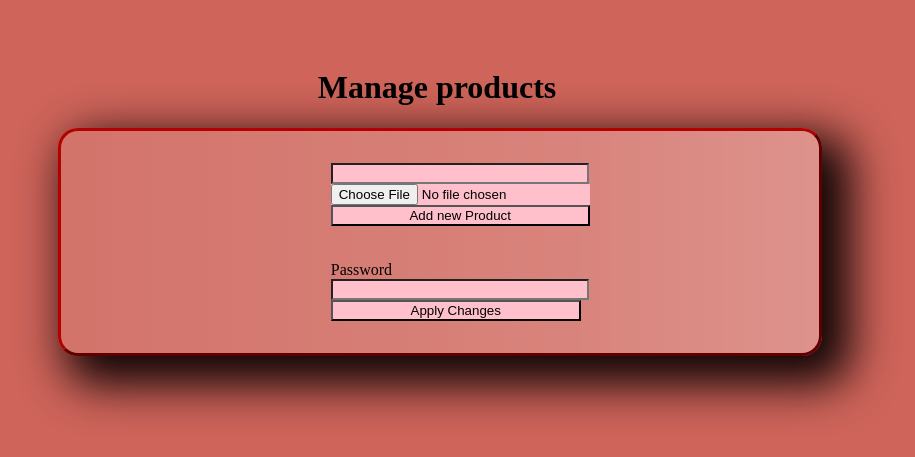
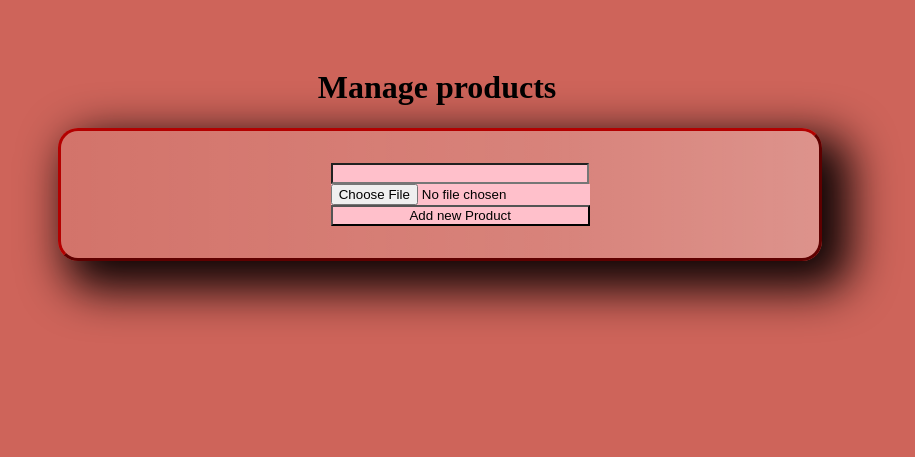
Before and after one commit to maciejratajski1999/WebPageDemo, a Flask app: page /manage in a window 1280 px wide. Shown: the part 52-509 px from the top of the page, without its empty margins (203-1118 px from the left). Run offline with Flask 2, Linux system fonts and the light colour scheme; the visitor is signed in with stand-in values (Sample User, id 1); data that the repository does not hold is empty; some libraries are stand-ins or nearby versions.

Commit message:
Deleted ApplyChangesForm Image adds automatically after saving a .png file

```diff
--- a/app/forms.py
+++ b/app/forms.py
@@ -69,10 +69,6 @@ class ProductForm(FlaskForm):
     thumbnail = FileField(validators=[FileAllowed(['jpg', 'jpeg', 'png']), DataRequired()])
     submitproduct = SubmitField('Add new Product')
 
-
-class ApplyChangesForm(FlaskForm):
-    password = PasswordField('Password', validators=[DataRequired()])
-    apply = SubmitField('Apply Changes')
 
 
 class DeleteProductForm(FlaskForm):
--- a/app/routes.py
+++ b/app/routes.py
@@ -76,21 +76,13 @@ def manage():
                     add_picture(picture_form)
                     return redirect(url_for('manage'))
 
-        apply_changes_form = ApplyChangesForm()
-        if apply_changes_form.apply.data and apply_changes_form.validate_on_submit():
-            if verify_password(current_user, apply_changes_form.password.data):
-                new_images_count = len(save_images())
-                flash(f"success, {new_images_count} new images saved in database", 'alert')
-            else:
-                flash(f"Wrong password for {current_user.username}", 'alert')
-
         delete_product_forms = {product.id : delete_product_id(product.id) for product in products}
         for delete_form in delete_product_forms.values():
             if delete_form.delete.data and delete_form.validate_on_submit():
                 delete_product_by_id(delete_form.product_id.data)
                 return redirect(url_for('manage'))
 
-        return render_template('manage.html', subpages=subpages, products=products, product_form=product_form, picture_forms=picture_forms, apply_changes_form=apply_changes_form, delete_forms=delete_product_forms)
+        return render_template('manage.html', subpages=subpages, products=products, product_form=product_form, picture_forms=picture_forms, delete_forms=delete_product_forms)
     return render_template('home.html', subpages=subpages)
 
 
--- a/app/templates/manage.html
+++ b/app/templates/manage.html
@@ -76,23 +76,5 @@
                     {% endfor %}
                 </div>
         </form>
-        <form method="POST">
-            {{ apply_changes_form.hidden_tag() }}
-                <div class="add-picture apply-changes">
-                    {% for item in apply_changes_form %}
-                        {% if item.id != 'csrf_token'%}
-                            {% if item.id == 'password' %}
-                                {{item.label}}
-                            {% endif%}
-                            {{item}}
-                            {% if item.errors %}
-                                {% for error in item.errors %}
-                                    <a class="error">{{error}}</a>
-                                {% endfor %}
-                            {% endif %}
-                        {% endif %}
-                    {% endfor %}
-                </div>
-        </form>
     </main>
 {% endblock %}
--- a/app/utils.py
+++ b/app/utils.py
@@ -23,6 +23,9 @@ def save_picture(file_field_form, subdirectory):
     picture_path = os.path.join(app.root_path, f'static/{subdirectory}', random_name)
     image.save(picture_path)
     path = f"{subdirectory}/" + random_name
+    full_path = os.path.join(f'app/static/{path}')
+    file_binary = convert_img_to_binary(full_path)
+    add_image(path, file_binary)
     return path
 
 
@@ -184,7 +187,8 @@ def edit_post(post, form):
     post.title = form.title.data
     post.content = form.content.data
     if form.picture.data:
-        delete_picture(post.picture)
+        old_picture = Picture.query.get(post.picture)
+        delete_picture(old_picture)
         post.picture = add_blog_picture(form.picture)
     post.author = form.author.data
     db.session.commit()
```
